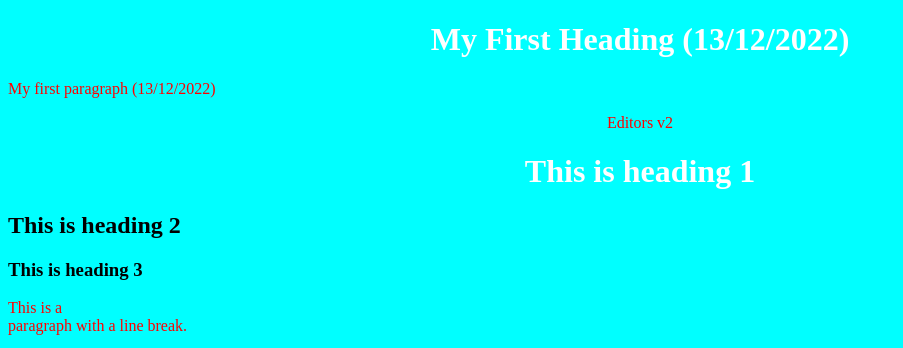
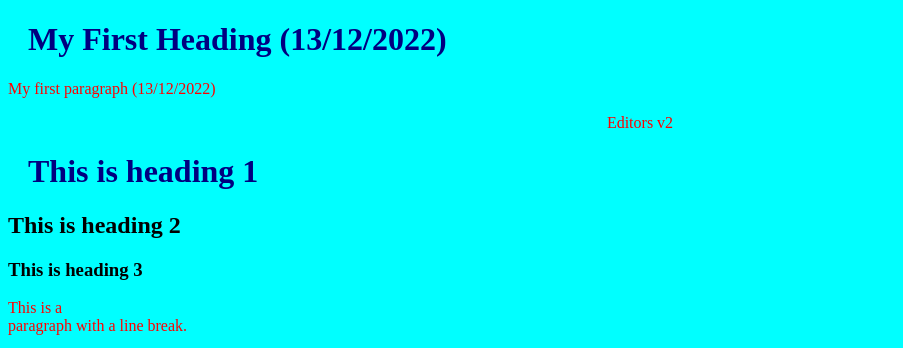
Before and after one commit to Daniel-Angat0723/lab2, a PHP site: page / in a window 1280 px wide. Shown: the top 348 px of the page, without its empty margins (0-903 px from the left). Run offline with PHP 8.4, Linux system fonts and the light colour scheme.

Commit message:
Lesson 1.5 How to insert CSS_CSS

```diff
--- a/week3/index.html
+++ b/week3/index.html
@@ -2,7 +2,7 @@
 <html>
 <head>
 <title>Daniel Andrey Angat</title>
-<link rel="stylesheet" type="text/css" href="style.css">
+<link rel="stylesheet" type="text/css"  href="style.css">
 </head>
 <body>
 
--- a/week3/style.css
+++ b/week3/style.css
@@ -2,8 +2,8 @@ body {
     background-color: aqua;
 }
 h1 {
-    color: white;
-    text-align: center;
+    color: navy;
+    margin-left: 20px;
 }
 p {
     color: red;
```
